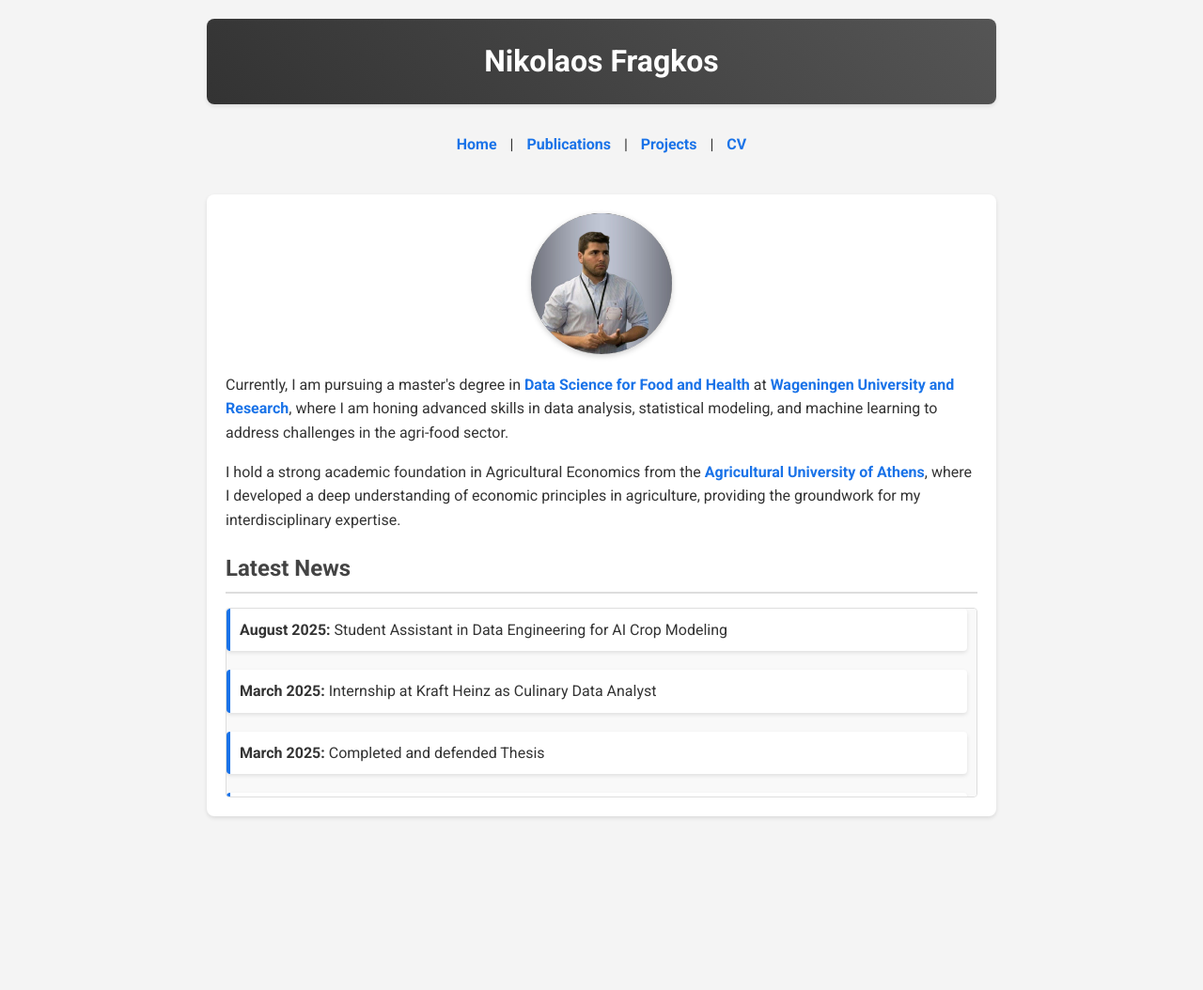
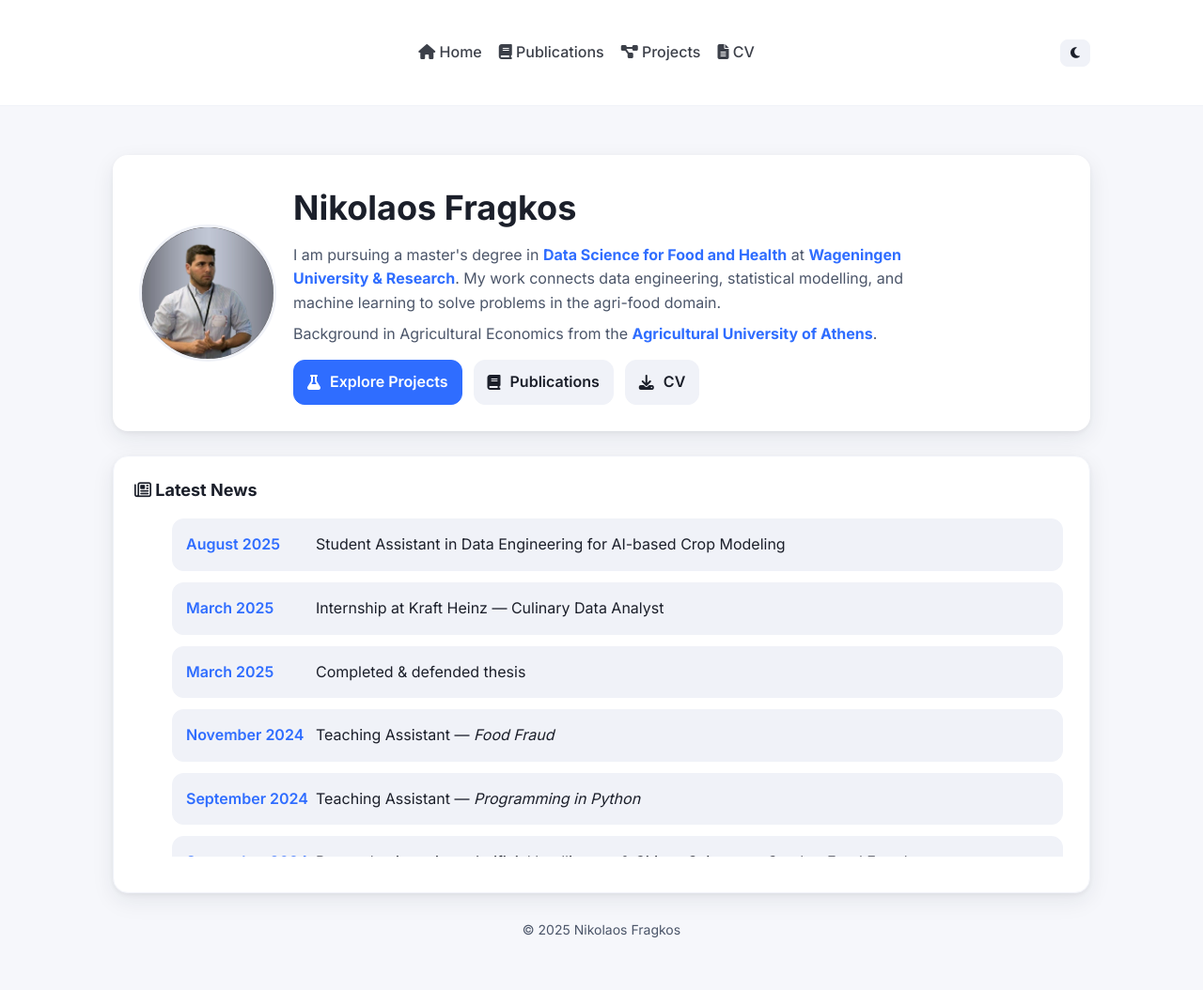
Before and after one commit to NikolaosFragkos/nikolaosfragkos.github.io, a plain HTML site: page index.html in a window 1280 px wide. Shown: the whole page at 94% size. Before the commit the page ends 899 px from the top, so only its background shows below. Drawn offline with nearby package versions, Linux system fonts and the light colour scheme.

Commit message:
Update index.html

```diff
--- a/index.html
+++ b/index.html
@@ -1,156 +1,185 @@
 <!DOCTYPE html>
 <html lang="en">
 <head>
-    <meta charset="UTF-8">
-    <meta name="viewport" content="width=device-width, initial-scale=1.0">
+  <meta charset="UTF-8" />
+  <meta name="viewport" content="width=device-width, initial-scale=1" />
   <title>Nikolaos Fragkos</title>
-    <!-- Google Fonts -->
-    <link href="https://fonts.googleapis.com/css2?family=Roboto:wght@400;700&display=swap" rel="stylesheet">
-    <!-- Animate.css -->
-    <link rel="stylesheet" href="https://cdnjs.cloudflare.com/ajax/libs/animate.css/4.1.1/animate.min.css"/>
+
+  <!-- Fonts & Icons -->
+  <link href="https://fonts.googleapis.com/css2?family=Inter:wght@400;500;600;700&display=swap" rel="stylesheet" />
+  <link rel="stylesheet" href="https://cdnjs.cloudflare.com/ajax/libs/font-awesome/6.5.2/css/all.min.css" crossorigin="anonymous" />
+  <link rel="stylesheet" href="https://cdnjs.cloudflare.com/ajax/libs/animate.css/4.1.1/animate.min.css" />
+
   <style>
+    /* ------ Theme ------ */
+    :root {
+      --bg: #f6f7fb;
+      --card: #ffffff;
+      --soft: #f0f2f8;
+      --text: #1b1f2a;
+      --muted: #4b5569;
+      --brand: #2f6dff;
+      --brand-strong: #1e56e6;
+      --accent: var(--brand);
+      --ring: rgba(47, 109, 255, 0.22);
+      --radius: 16px;
+      --shadow: 0 8px 24px rgba(31,35,45,0.08), 0 2px 6px rgba(31,35,45,0.06);
+    }
+
+    body.dark-mode {
+      --bg: #0b0c0f;
+      --card: #111318;
+      --soft: #171a21;
+      --text: #e7e9ee;
+      --muted: #a5adbd;
+      --brand: #6aa7ff;
+      --brand-strong: #4c89ff;
+      --accent: #528ee6; /* slightly darker blue for dark mode button */
+      --ring: rgba(106, 167, 255, 0.35);
+      --shadow: 0 8px 24px rgba(0,0,0,0.35), 0 2px 6px rgba(0,0,0,0.2);
+    }
+
+    /* ------ Base ------ */
+    html, body { height: 100%; }
     body {
-            font-family: 'Roboto', Arial, sans-serif;
+      margin: 0;
+      font-family: 'Inter', system-ui, -apple-system, Segoe UI, Roboto, Helvetica, Arial, 'Apple Color Emoji', 'Segoe UI Emoji';
+      color: var(--text);
+      background: var(--bg);
       line-height: 1.6;
-            margin: 0;
-            padding: 0;
-            background-color: #f4f4f4;
-            color: #333;
     }
-        header {
-            background: linear-gradient(45deg, #333, #555);
-            color: #fff;
-            text-align: center;
-            padding: 20px;
-            border-radius: 8px;
-            max-width: 800px;
-            margin: 20px auto;
-            box-shadow: 0 2px 4px rgba(0, 0, 0, 0.1);
-        }
-        header h1 {
-            margin: 0;
-        }
-        main {
-            max-width: 800px;
-            margin: 30px auto;
-            background: #fff;
-            padding: 20px;
-            border-radius: 8px;
-            box-shadow: 0 2px 4px rgba(0, 0, 0, 0.1);
-        }
-        img {
-            display: block;
-            margin: 0 auto 20px;
-            border-radius: 50%;
-            box-shadow: 0 2px 6px rgba(0, 0, 0, 0.2);
-        }
-        section h2 {
-            color: #444;
-            border-bottom: 2px solid #ddd;
-            padding-bottom: 5px;
-            margin-bottom: 15px;
-        }
-        .news-container {
-            max-height: 200px;
-            overflow-y: scroll;
-            padding-right: 10px;
-            border: 1px solid #ddd;
-            border-radius: 4px;
-            background-color: #f9f9f9;
-        }
-        .news-container ul {
-            margin: 0;
-            padding: 0;
-            list-style: none;
-        }
-        .news-container ul li {
-            margin-bottom: 20px;
-            padding: 10px;
-            border-left: 4px solid #1a73e8;
-            background-color: #fff;
-            border-radius: 4px;
-            box-shadow: 0 2px 4px rgba(0, 0, 0, 0.1);
-        }
-        ul {
-            list-style-type: none;
-            padding: 0;
-        }
-        a {
-            color: #1a73e8;
-            text-decoration: none;
-            transition: color 0.3s ease, text-decoration 0.3s ease;
-        }
-        a:hover {
-            color: #0056b3;
-            text-decoration: underline;
-        }
-        footer {
-            text-align: center;
-            padding: 10px 0;
-            margin-top: 20px;
-            background-color: #f4f4f4;
-        }
-        footer nav a {
-            text-decoration: none;
-            margin: 0 10px;
-            color: #1a73e8;
-            font-weight: bold;
-        }
-        footer nav a:hover {
-            color: #0056b3;
+
+    a { color: var(--brand); text-decoration: none; }
+    body.dark-mode a { color: var(--text); }
+    a:hover { text-decoration: underline; }
+
+    .container { max-width: 1040px; margin: 0 auto; padding: 24px; }
+
+    /* ------ Header / Nav ------ */
+    .site-header { position: sticky; top: 0; z-index: 40; background: var(--card); border-bottom: 1px solid var(--soft); }
+    .nav { display: flex; align-items: center; justify-content: space-between; height: 64px; }
+    .nav-center { flex: 1; display: flex; justify-content: center; gap: 18px; }
+    .nav a { color: var(--text); text-decoration: none; font-weight: 500; opacity: 0.85; }
+    .nav a:hover { opacity: 1; }
+    .btn-toggle { padding: 6px 10px; border-radius: 8px; border: 1px solid var(--soft); background: var(--soft); cursor: pointer; color: var(--text); margin-left: auto; }
+    .btn-toggle:hover { background: var(--brand); color: #fff; border-color: var(--brand); }
+
+    /* ------ Hero ------ */
+    .hero { display: grid; grid-template-columns: 140px 1fr; gap: 24px; align-items: center; margin-top: 28px; padding: 28px; border-radius: var(--radius); background: var(--card); box-shadow: var(--shadow); }
+    .avatar { width: 140px; height: 140px; border-radius: 50%; object-fit: cover; display: block; border: 3px solid var(--soft); }
+    .intro h1 { margin: 0 0 8px; font-size: clamp(24px, 2.4vw + 12px, 36px); }
+    .intro p { margin: 8px 0 0; color: var(--muted); max-width: 70ch; }
+    .cta-row { display: flex; flex-wrap: wrap; gap: 12px; margin-top: 14px; }
+    .btn { display: inline-flex; align-items: center; gap: 10px; padding: 10px 14px; border-radius: 12px; text-decoration: none; font-weight: 600; }
+
+    /* Button - same color as date */
+    .btn-primary { background: var(--accent); color: #fff; border: 1px solid var(--accent); }
+    .btn-primary:hover { background: var(--brand-strong); border-color: var(--brand-strong); }
+
+    .btn-soft { background: var(--soft); color: var(--text); border: 1px solid var(--soft); }
+    .btn-soft:hover { border-color: var(--brand); }
+
+    /* ------ Sections ------ */
+    section { margin-top: 26px; }
+    .card { background: var(--card); border: 1px solid var(--soft); border-radius: var(--radius); padding: 22px; box-shadow: var(--shadow); }
+    .section-title { margin: 0 0 14px; font-size: 18px; }
+
+    /* ------ News ------ */
+    .news { display: grid; gap: 12px; max-height: 360px; overflow: auto; padding-right: 6px; }
+    .news li { list-style: none; }
+    .item { display: grid; grid-template-columns: 120px 1fr; gap: 18px; align-items: start; padding: 14px; border-radius: 12px; background: var(--soft); border: 1px solid var(--soft); }
+    .date { font-weight: 600; color: var(--accent); white-space: nowrap; }
+    .bullet { margin: 0; }
+
+    .muted { color: var(--muted); }
+
+    /* ------ Footer ------ */
+    footer.site-footer { margin: 28px 0; color: var(--muted); font-size: 14px; text-align: center; }
+
+    /* ------ Responsive ------ */
+    @media (max-width: 720px) {
+      .hero { grid-template-columns: 1fr; text-align: center; }
+      .intro p { margin-left: auto; margin-right: auto; }
+      .cta-row { justify-content: center; }
+      .item { grid-template-columns: 1fr; }
+      .date { order: -1; }
+      .nav-center { flex-wrap: wrap; }
     }
   </style>
 </head>
 <body>
+  <!-- Header / Nav -->
+  <header class="site-header">
+    <div class="container nav">
+      <div class="nav-center">
+        <a href="index.html" class="active"><i class="fa-solid fa-house"></i> Home</a>
+        <a href="publications.html"><i class="fa-solid fa-book"></i> Publications</a>
+        <a href="projects.html"><i class="fa-solid fa-diagram-project"></i> Projects</a>
+        <a href="cv.html"><i class="fa-solid fa-file-lines"></i> CV</a>
+      </div>
+      <button class="btn-toggle" id="toggleTheme"><i class="fa-solid fa-moon"></i></button>
+    </div>
+  </header>
 
-    <header>
+  <main class="container">
+    <!-- Hero -->
+    <section class="hero animate__animated animate__fadeInUp">
+      <img src="1705266697481.jpg" alt="Portrait of Nikolaos Fragkos" class="avatar" />
+      <div class="intro">
         <h1>Nikolaos Fragkos</h1>
-    </header>
-    <footer>
-        <nav>
-            <a href="index.html"><i class="fas fa-home"></i> Home</a> |
-            <a href="publications.html"><i class="fas fa-book"></i> Publications</a> |
-            <a href="projects.html"><i class="fas fa-project-diagram"></i> Projects</a> |
-            <a href="cv.html"><i class="fas fa-file-alt"></i> CV</a>
-        </nav>
-    </footer>
-    <main>
-        <section class="animate__animated animate__fadeInUp">
-            <img src="1705266697481.jpg" alt="Round Image" width="150" height="150">
-            <div>
-                <p>Currently, I am pursuing a master's degree in
-                    <a href="https://www.wur.nl/en/education-programmes/master/msc-programmes/msc-data-science-for-food-and-health.htm" target="_blank"><strong>Data Science for Food and Health</strong></a>
-                    at
-                    <a href="https://www.wur.nl/" target="_blank"><strong>Wageningen University and Research</strong></a>,
-                    where I am honing advanced skills in data analysis, statistical modeling, and machine learning to address challenges in the agri-food sector.
+        <p>
+          I am pursuing a master's degree in <a href="https://www.wur.nl/en/education-programmes/master/msc-programmes/msc-data-science-for-food-and-health.htm" target="_blank" rel="noopener"><strong>Data Science for Food and Health</strong></a> at
+          <a href="https://www.wur.nl/" target="_blank" rel="noopener"><strong>Wageningen University & Research</strong></a>.
+          My work connects data engineering, statistical modelling, and machine learning to solve problems in the agri-food domain.
         </p>
-                <p>I hold a strong academic foundation in Agricultural Economics from the
-                    <a href="https://www2.aua.gr/en" target="_blank"><strong>Agricultural University of Athens</strong></a>,
-                    where I developed a deep understanding of economic principles in agriculture, providing the groundwork for my interdisciplinary expertise.
+        <p class="muted">
+          Background in Agricultural Economics from the <a href="https://www2.aua.gr/en" target="_blank" rel="noopener"><strong>Agricultural University of Athens</strong></a>.
         </p>
+        <div class="cta-row">
+          <a class="btn btn-primary" href="projects.html"><i class="fa-solid fa-flask"></i> Explore Projects</a>
+          <a class="btn btn-soft" href="publications.html"><i class="fa-solid fa-book"></i> Publications</a>
+          <a class="btn btn-soft" href="cv.html"><i class="fa-solid fa-download"></i> CV</a>
+        </div>
       </div>
     </section>
 
-        <section class="animate__animated animate__fadeInUp">
-            <h2>Latest News</h2>
-            <div class="news-container">
-                <ul>
-                    <li><strong>August 2025:</strong> Student Assistant in Data Engineering for AI Crop Modeling</li>
-                    <li><strong>March 2025:</strong> Internship at Kraft Heinz as Culinary Data Analyst</li>
-                    <li><strong>March 2025:</strong> Completed and defended Thesis </li>
-                    <li><strong>November 2024:</strong> Teaching Assistant for the course 'Food Fraud'</li>
-                    <li><strong>September 2024:</strong>Teaching Assistant for the course 'Programming in Python'</li>
-                    <li><strong>September 2024:</strong> Began Thesis Project titled 'Artificial Intelligence and Citizen Science to Combat Food Fraud'</li>
-                    <li><strong>July 2024:</strong> Attended Summer School in Ghent, Belgium, organized by the TALLHEDA program, focusing on Precision Agriculture</li>
-                    <li><strong>November 2023:</strong> Achieved 3rd Place with the team at The Data Factory | Extended Realities Hackathon for Data Science Education 2023</li>
-                    <li><strong>September 2023:</strong> Started Master’s Degree in Data Science for Food and Health at Wageningen University</li>
-                    <li><strong>August 2023:</strong> Awarded John S. Latsis Scholarship for Master’s studies in Data Science for Food and Health</li>
-                    <li><strong>August 2023:</strong> Completed Military Service in the Hellenic Navy</li>
-                    <li><strong>September 2022:</strong> Graduated with Honors from the Agricultural University of Athens</li>
+    <!-- Latest News -->
+    <section class="card animate__animated animate__fadeInUp animate__delay-1s">
+      <h2 class="section-title"><i class="fa-regular fa-newspaper"></i> Latest News</h2>
+      <ul class="news" aria-label="Latest updates">
+        <li><div class="item"><div class="date">August 2025</div><p class="bullet">Student Assistant in Data Engineering for AI-based Crop Modeling</p></div></li>
+        <li><div class="item"><div class="date">March 2025</div><p class="bullet">Internship at Kraft Heinz — Culinary Data Analyst</p></div></li>
+        <li><div class="item"><div class="date">March 2025</div><p class="bullet">Completed & defended thesis</p></div></li>
+        <li><div class="item"><div class="date">November 2024</div><p class="bullet">Teaching Assistant — <em>Food Fraud</em></p></div></li>
+        <li><div class="item"><div class="date">September 2024</div><p class="bullet">Teaching Assistant — <em>Programming in Python</em></p></div></li>
+        <li><div class="item"><div class="date">September 2024</div><p class="bullet">Began thesis project: <em>Artificial Intelligence & Citizen Science to Combat Food Fraud</em></p></div></li>
+        <li><div class="item"><div class="date">July 2024</div><p class="bullet">Summer School, Ghent (TALLHEDA) — Focus on Precision Agriculture</p></div></li>
+        <li><div class="item"><div class="date">November 2023</div><p class="bullet">3rd Place — The Data Factory | Extended Realities Hackathon for Data Science Education</p></div></li>
+        <li><div class="item"><div class="date">September 2023</div><p class="bullet">Started MSc — Data Science for Food & Health, Wageningen University</p></div></li>
+        <li><div class="item"><div class="date">August 2023</div><p class="bullet">Awarded John S. Latsis Scholarship (MSc studies)</p></div></li>
+        <li><div class="item"><div class="date">August 2023</div><p class="bullet">Completed military service — Hellenic Navy</p></div></li>
+        <li><div class="item"><div class="date">September 2022</div><p class="bullet">Graduated with Honors — Agricultural University of Athens</p></div></li>
       </ul>
-            </div>
     </section>
+
+    <!-- Footer -->
+    <footer class="site-footer">© <span id="y"></span> Nikolaos Fragkos</footer>
   </main>
 
+  <script>
+    document.getElementById('y').textContent = new Date().getFullYear();
+    const toggleBtn = document.getElementById('toggleTheme');
+    toggleBtn.addEventListener('click', () => {
+      document.body.classList.toggle('dark-mode');
+      const icon = toggleBtn.querySelector('i');
+      if (document.body.classList.contains('dark-mode')) {
+        icon.classList.remove('fa-moon');
+        icon.classList.add('fa-sun');
+      } else {
+        icon.classList.remove('fa-sun');
+        icon.classList.add('fa-moon');
+      }
+    });
+  </script>
 </body>
 </html>
```
Lines whose indentation alone changed are shown as unchanged.
